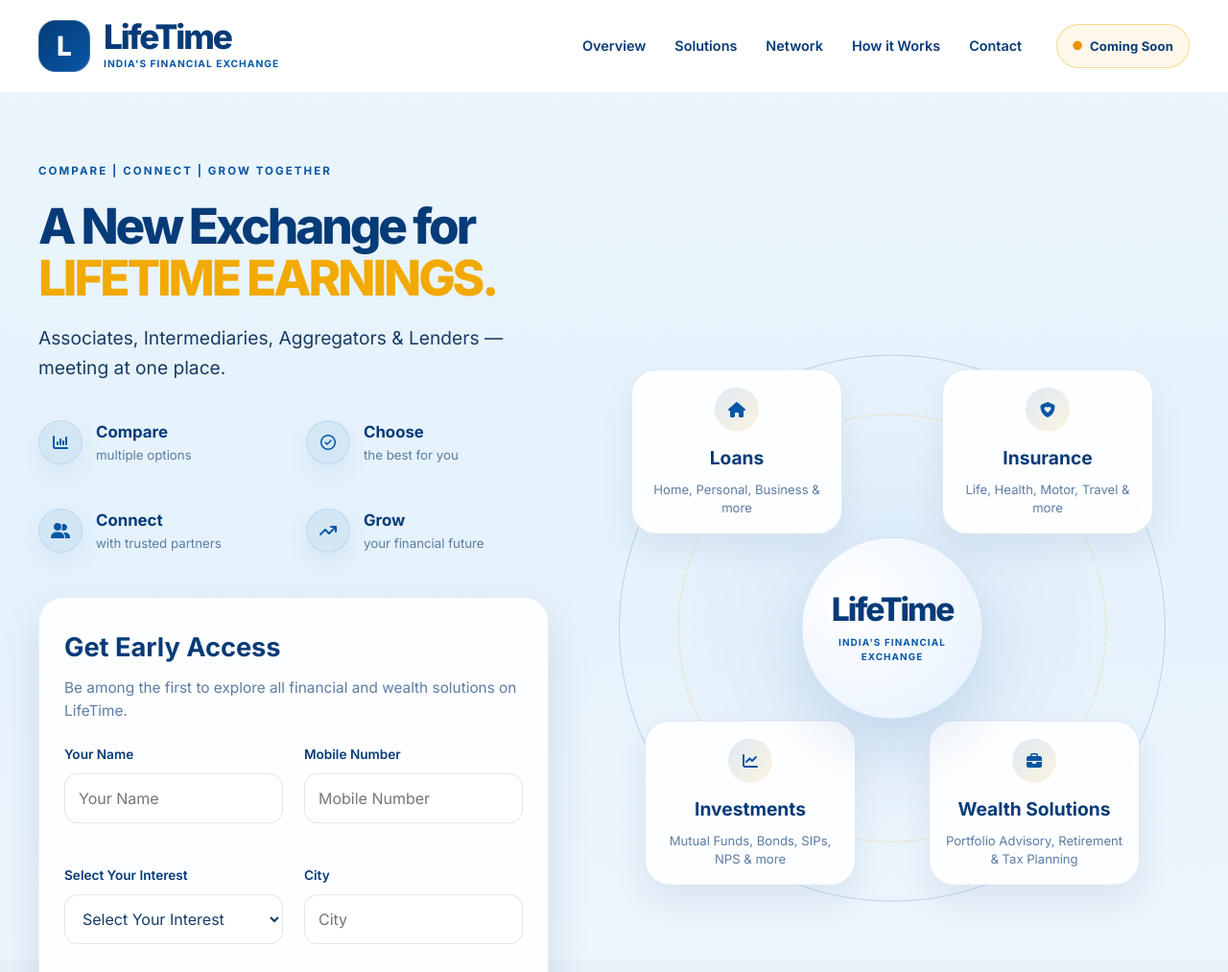
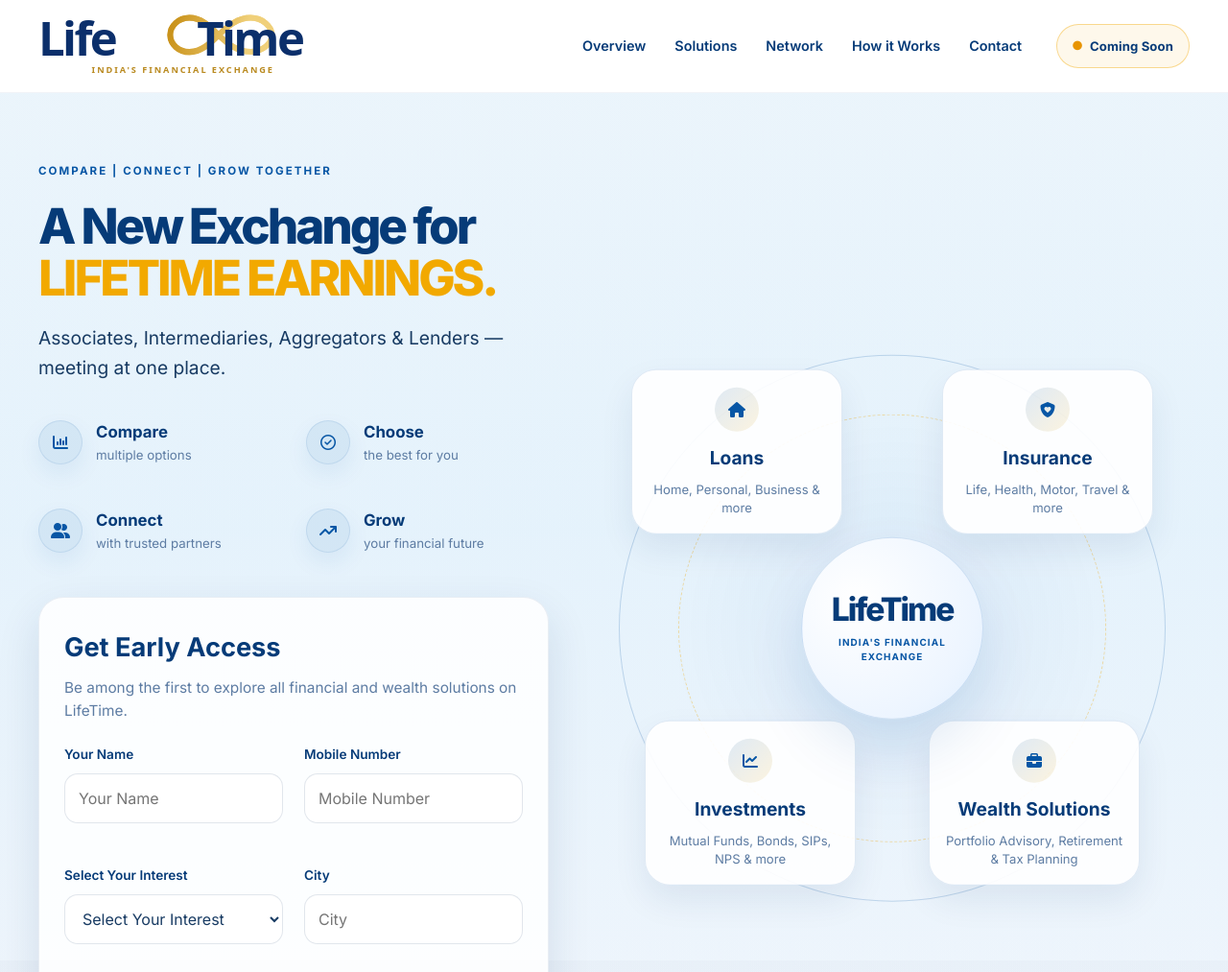
Before and after one commit to Kavyapriya926/Lifetime, a plain HTML site: page index.html in a window 1280 px wide. Shown: the top 1013 px of the page at 96% size. Drawn offline with nearby package versions, Linux system fonts and the light colour scheme.

Commit message:
Update brand logo

```diff
--- a/css/style.css
+++ b/css/style.css
@@ -81,31 +81,14 @@ select {
   gap: 14px;
 }
 
-.brand-mark {
-  width: 54px;
-  height: 54px;
-  border-radius: 18px;
-  background: linear-gradient(135deg, var(--navy), var(--primary-blue));
-  position: relative;
-  box-shadow: inset 0 0 0 1px rgba(255, 255, 255, 0.18);
+.brand-logo {
+  display: block;
+  height: 72px;
+  width: auto;
 }
 
-.brand-mark.small {
-  width: 36px;
-  height: 36px;
-  border-radius: 12px;
-}
-
-.brand-mark span {
-  position: absolute;
-  inset: 0;
-  display: flex;
-  align-items: center;
-  justify-content: center;
-  color: var(--white);
-  font-size: 1.75rem;
-  font-weight: 800;
-  line-height: 1;
+.small-brand-logo {
+  height: 42px;
 }
 
 .brand-copy {
--- a/index.html
+++ b/index.html
@@ -26,13 +26,7 @@
     <header class="site-header">
       <div class="container header-inner">
         <div class="brand-wrap">
-          <div class="brand-mark">
-            <span>L</span>
-          </div>
-          <div class="brand-copy">
-            <div class="brand-name">LifeTime</div>
-            <div class="brand-tagline">INDIA'S FINANCIAL EXCHANGE</div>
-          </div>
+          <img src="images/logo.svg" alt="LifeTime logo" class="brand-logo" />
         </div>
 
         <nav class="main-nav" aria-label="Main navigation">
@@ -318,12 +312,7 @@
     <section id="contact" class="contact-strip">
       <div class="container contact-inner">
         <div class="contact-brand">
-          <div class="brand-mark small">
-            <span>L</span>
-          </div>
-          <div class="brand-copy">
-            <div class="brand-name">LifeTime</div>
-          </div>
+          <img src="images/logo.svg" alt="LifeTime logo" class="brand-logo small-brand-logo" />
         </div>
 
         <div class="contact-list">
```
Also changed, not shown: images/logo.svg (added).
